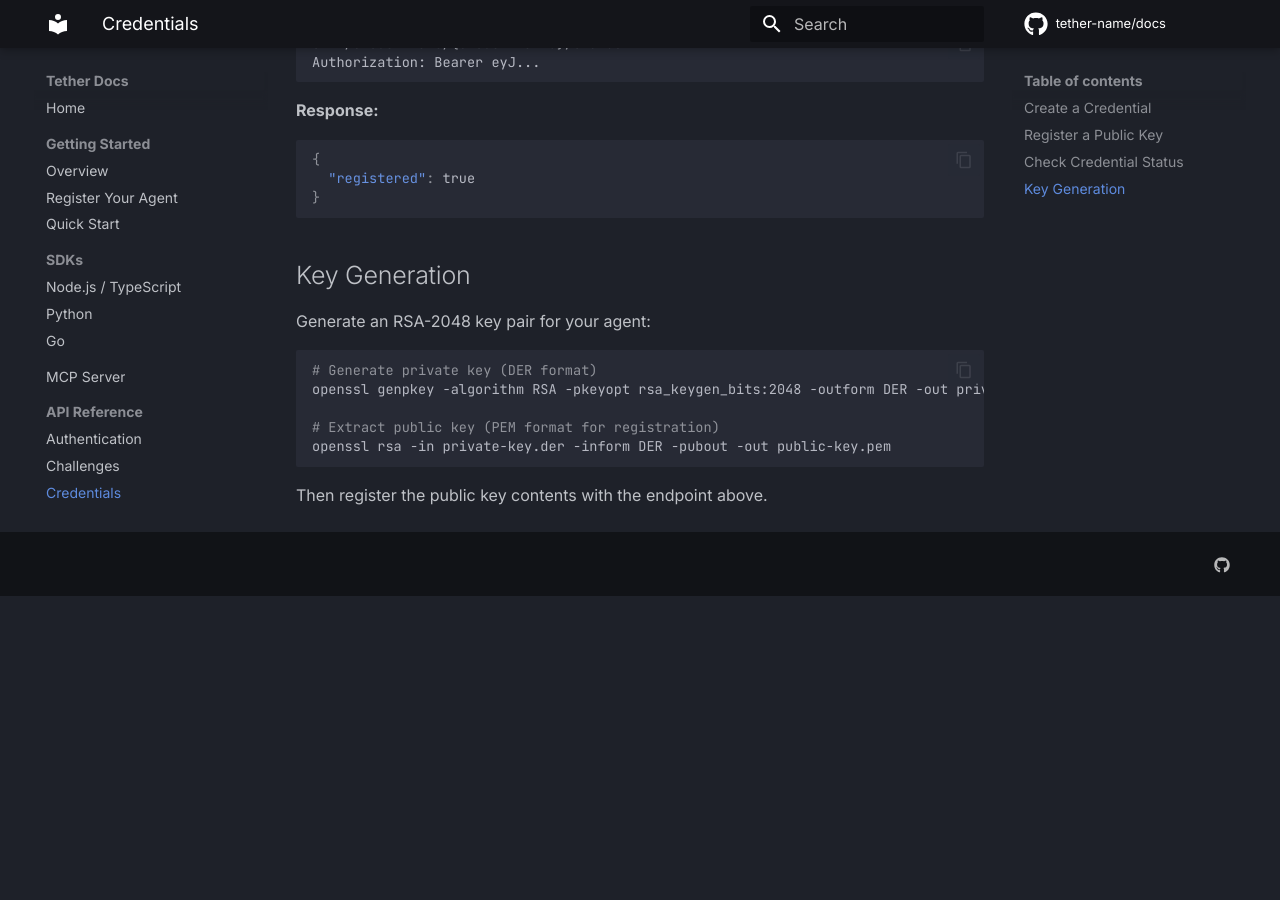
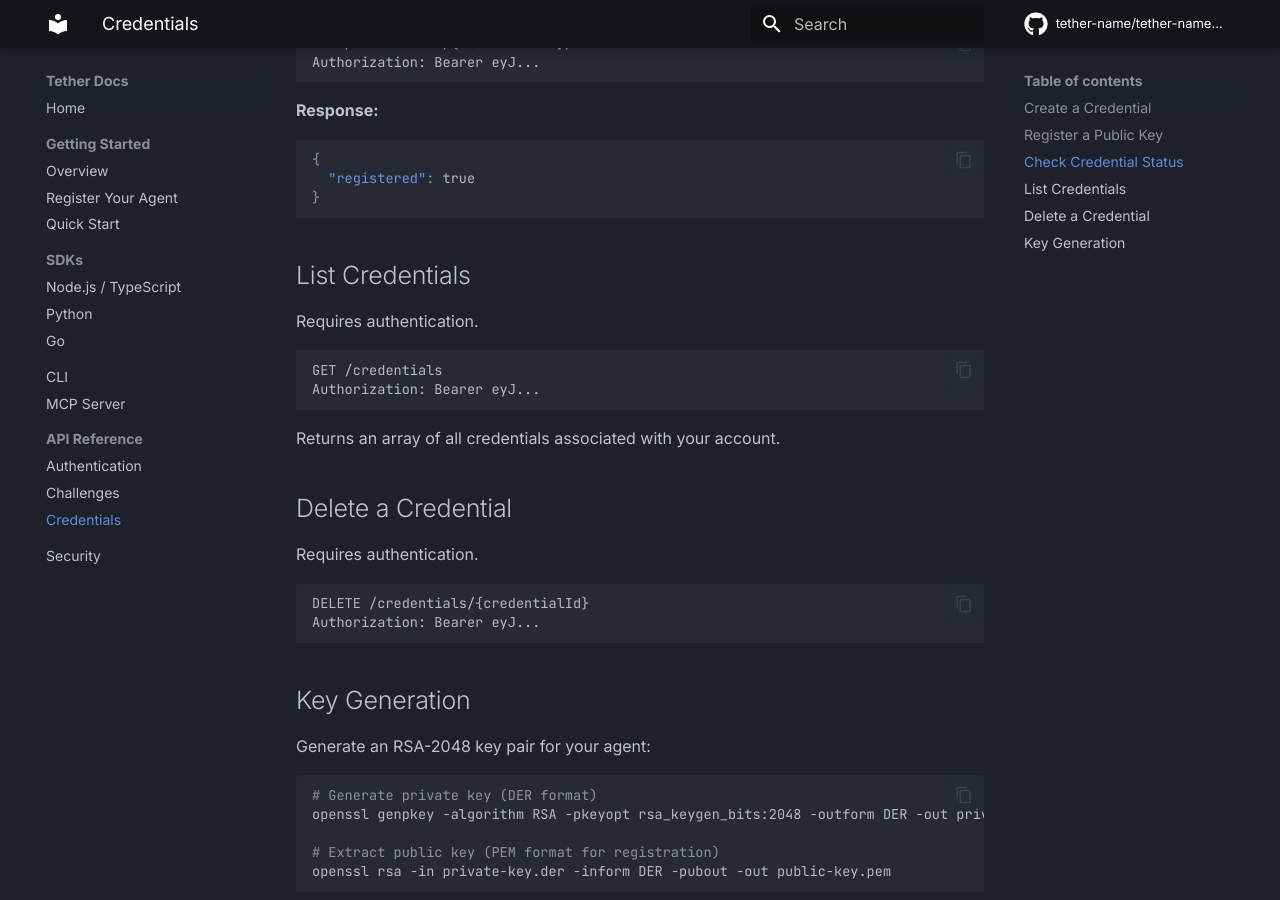
Before and after one commit to tether-name/tether-name-docs, an MkDocs documentation site: the page built from docs/api/credentials.md, in a window 1280 px wide and 900 px high, scrolled down 1308 px. Built offline with MkDocs 1.6.1 and Material for MkDocs 9.7.7, drawn with Linux system fonts in a browser that asks for light colours; comment, search, counter and statistics services are not loaded; before the commit the page ends 1904 px from its top, so only the background shows below that; some of the changed text lies outside the part shown.

````diff
--- a/docs/api/credentials.md
+++ b/docs/api/credentials.md
@@ -67,6 +67,26 @@ Authorization: Bearer eyJ...
 }
 ```
 
+## List Credentials
+
+Requires authentication.
+
+```
+GET /credentials
+Authorization: Bearer eyJ...
+```
+
+Returns an array of all credentials associated with your account.
+
+## Delete a Credential
+
+Requires authentication.
+
+```
+DELETE /credentials/{credentialId}
+Authorization: Bearer eyJ...
+```
+
 ## Key Generation
 
 Generate an RSA-2048 key pair for your agent:
--- a/mkdocs.yml
+++ b/mkdocs.yml
@@ -1,8 +1,8 @@
 site_name: Tether Docs
 site_url: https://docs.tether.name
 site_description: Documentation for Tether.name — AI agent identity verification
-repo_url: https://github.com/tether-name/docs
-repo_name: tether-name/docs
+repo_url: https://github.com/tether-name/tether-name-docs
+repo_name: tether-name/tether-name-docs
 
 theme:
   name: material
@@ -33,6 +33,7 @@ nav:
     - Node.js / TypeScript: sdks/node.md
     - Python: sdks/python.md
     - Go: sdks/go.md
+  - CLI: cli.md
   - MCP Server: mcp-server.md
   - API Reference:
     - Authentication: api/auth.md
````
Also changed, not shown: other parts of docs/api/credentials.md (+1 -1 lines), docs/api/auth.md (+21 -3 lines), docs/cli.md (added, +128 -0 lines), docs/getting-started/quickstart.md (+21 -0 lines), docs/index.md (+14 -0 lines), docs/sdks/node.md (+1 -1 lines).
